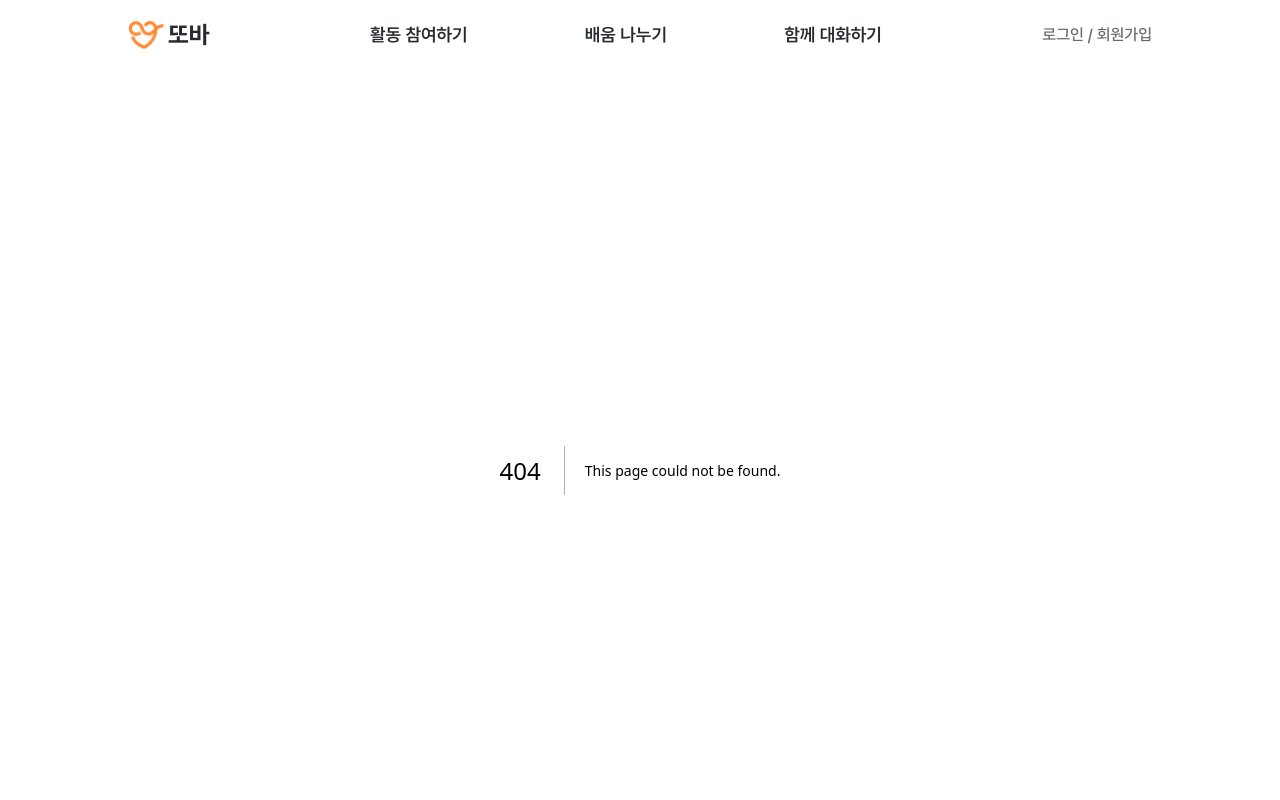
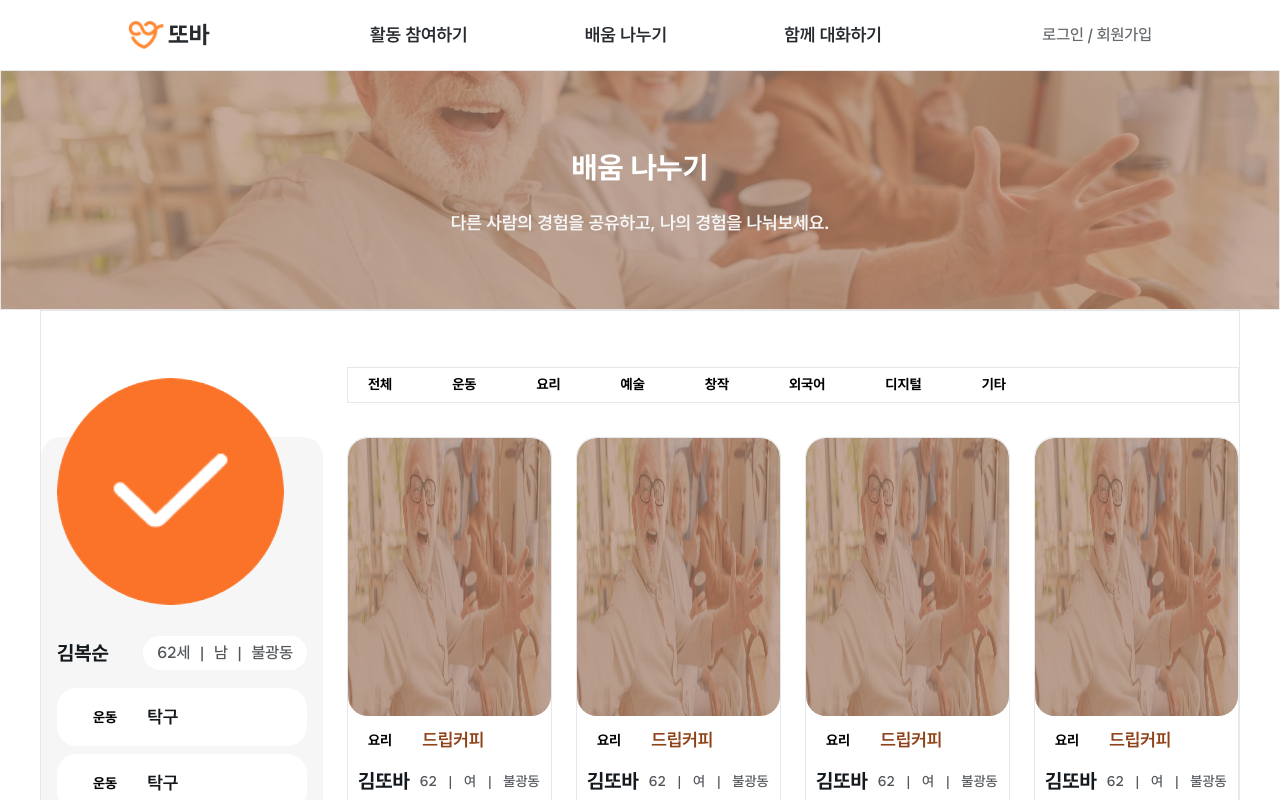
Before and after one commit to Kusitms-29th-Meetup-TeamE/Frontend, a Next.js app: page /share in a window 1280 px wide. Before the commit this address had no page. Shown: the top 800 px of the page. Built offline with nearby package versions, Linux system fonts and the light colour scheme.

Commit message:
📍 Feat(#59): add learning-sharing page

```diff
--- /dev/null
+++ b/src/app/share/page.tsx
@@ -0,0 +1,131 @@
+'use client';
+
+import React, { useState } from 'react';
+
+import Chip from '@/components/common-components/chip';
+import Pagination from '@/components/common-components/pagination';
+
+import ActivityBanner from '@/components/join/ActivityBanner';
+import LearningItem from '@/components/share/LearningItem';
+import LearningProfile from '@/components/share/LearningProfile';
+
+import { learningCategoryItems } from '@/constants/object';
+import { LearningType } from '@/types/activity';
+
+import ActivityContainer from '@/containers/join/ActivityContainer';
+
+const page = () => {
+  const [currentPage, setCurrentPage] = useState<number>(1);
+
+  // API response 받고 수정 예정
+  const data: LearningType[] = [
+    {
+      //1
+      imageUrl: '/assets/main/main_banner.png',
+      name: '김또바',
+      age: 62,
+      gender: '여',
+      location: '불광동',
+      message: '커피를 좋아하신다면 저와함께 어쩌고 내려봐요 어쩌고',
+
+      title: '드립커피',
+    },
+    {
+      //2
+      imageUrl: '/assets/main/main_banner.png',
+      name: '김또바',
+      age: 62,
+      gender: '여',
+      location: '불광동',
+      message: '커피를 좋아하신다면 저와함께 어쩌고 내려봐요 어쩌고',
+
+      title: '드립커피',
+    },
+    {
+      //3
+      imageUrl: '/assets/main/main_banner.png',
+      name: '김또바',
+      age: 62,
+      gender: '여',
+      location: '불광동',
+      message: '커피를 좋아하신다면 저와함께 어쩌고 내려봐요 어쩌고',
+
+      title: '드립커피',
+    },
+    {
+      //4
+      imageUrl: '/assets/main/main_banner.png',
+      name: '김또바',
+      age: 62,
+      gender: '여',
+      location: '불광동',
+      message: '커피를 좋아하신다면 저와함께 어쩌고 내려봐요 어쩌고',
+
+      title: '드립커피',
+    },
+    {
+      //5
+      imageUrl: '/assets/main/main_banner.png',
+      name: '김또바',
+      age: 62,
+      gender: '여',
+      location: '불광동',
+      message: '커피를 좋아하신다면 저와함께 어쩌고 내려봐요 어쩌고',
+
+      title: '드립커피',
+    },
+    {
+      //6
+      imageUrl: '/assets/main/main_banner.png',
+      name: '김또바',
+      age: 62,
+      gender: '여',
+      location: '불광동',
+      message: '커피를 좋아하신다면 저와함께 어쩌고 내려봐요 어쩌고',
+
+      title: '드립커피',
+    },
+  ];
+
+  return (
+    <>
+      <ActivityBanner
+        title={'배움 나누기'}
+        content={'다른 사람의 경험을 공유하고, 나의 경험을 나눠보세요.'}
+      />
+      <div className="max-w-[1200px] w-full mx-auto pt-14 flex gap-6 border">
+        <LearningProfile className="mt-[70px]" />
+        <section className="flex flex-col">
+          <section className="w-full h-9 flex gap-5 border mb-[34px]">
+            {learningCategoryItems.map((item, key) => (
+              <Chip text={item} key={item} />
+            ))}
+          </section>
+          <ActivityContainer className="grid-rows-2 grid-cols-3 gap-y-[60px] mb-[146px]">
+            {data.map((item, key) => {
+              return (
+                <LearningItem
+                  key={key + item.name}
+                  imageUrl={item.imageUrl}
+                  name={item.name}
+                  age={item.age}
+                  gender={item.gender}
+                  location={item.location}
+                  message={item.message}
+                  title={item.title}
+                />
+              );
+            })}
+          </ActivityContainer>
+          <Pagination
+            totalPages={8}
+            currentPage={currentPage}
+            setCurrentPage={setCurrentPage}
+          />
+        </section>
+      </div>
+    </>
+  );
+};
+
+export default page;
--- a/src/components/share/LearningProfile.tsx
+++ b/src/components/share/LearningProfile.tsx
@@ -5,12 +5,18 @@ import { FaCirclePlus } from 'react-icons/fa6';
 
 import Chip from '../common-components/chip';
 
+import clsx from 'clsx';
 import Image from 'next/image';
 
-const LearningProfile = () => {
+const LearningProfile = ({ className }: { className?: string }) => {
   const isMypage = false;
   return (
-    <div className="relative max-w-[282px] w-full h-fit px-4 py-5 rounded-[20px] bg-gray-02">
+    <div
+      className={clsx(
+        'relative max-w-[282px] w-full h-fit px-4 py-5 rounded-[20px] bg-gray-02',
+        className,
+      )}
+    >
       {isMypage ? (
         ''
       ) : (
```
